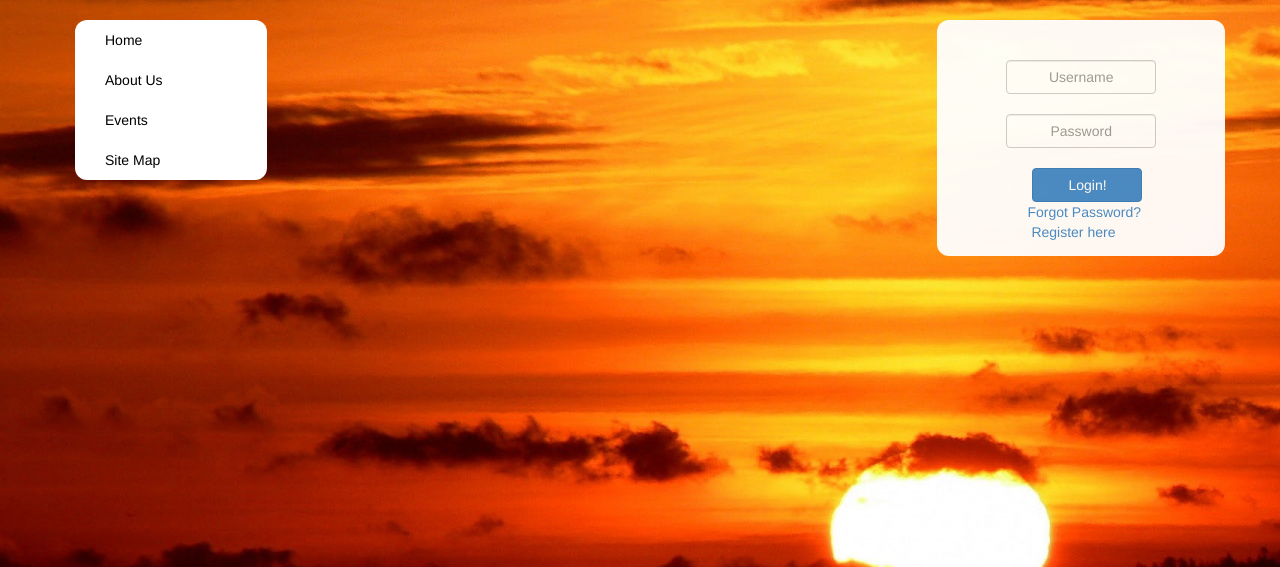
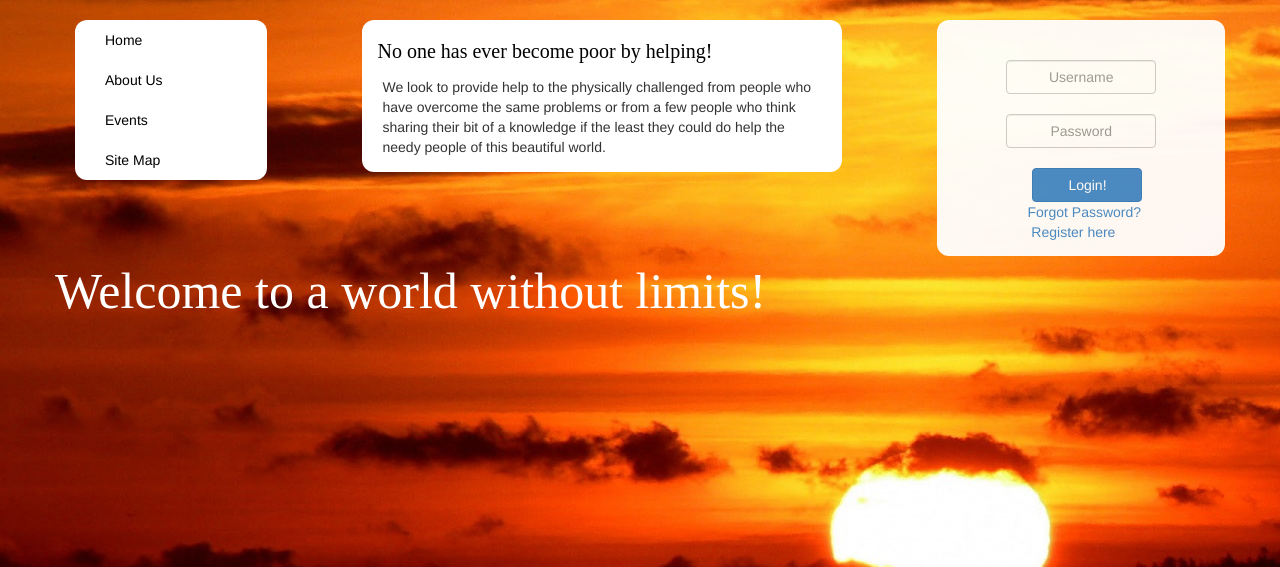
Before and after one commit to Avinash-Potpally/Enable_India_2, a PHP site: page / in a window 1280 px wide. Shown: the part 72-639 px from the top of the page. Run offline with PHP 8.4, Linux system fonts and the light colour scheme.

Commit message:
final index made

```diff
--- a/index.php
+++ b/index.php
@@ -55,7 +55,14 @@
                         <li><a href="#">Site Map</a></li><br><br>
                     </ul>
                 </div>
-                <div class="col-md-3 col-md-offset-7" style="background-color:white; opacity:.95; border-radius:12px;" >
+                <div class="col-md-5 col-md-offset-1" style="background-color:white; border-radius:12px;">
+                    <h2 style="font-family:matura mt script capitals;color:black;font-size:20px;">No one has ever become poor by helping!</h2>
+                    <p style="padding:5px;">
+                        We look to provide help to the physically challenged from people who have overcome the same problems
+                        or from a few people who think sharing their bit of a knowledge if the least they could do help the needy people of this beautiful world.
+                    </p>
+                </div>
+                <div class="col-md-3 col-md-offset-1" style="background-color:white; opacity:.95; border-radius:12px;" >
                     <br>
                     <!--<span id="quote">"No one has ever become poor by helping!"</span>-->
                     <form action="login_valid.php" method="GET">
@@ -72,6 +79,9 @@
                     </form>
                 </div>
             </div>
+            <div class="row">
+                <span style="font-family:matura mt script capitals;color:white;font-size:50px; margin-top:450px;">Welcome to a world without limits!</span>
+            </div>
         </div>
 
     </body>
```
